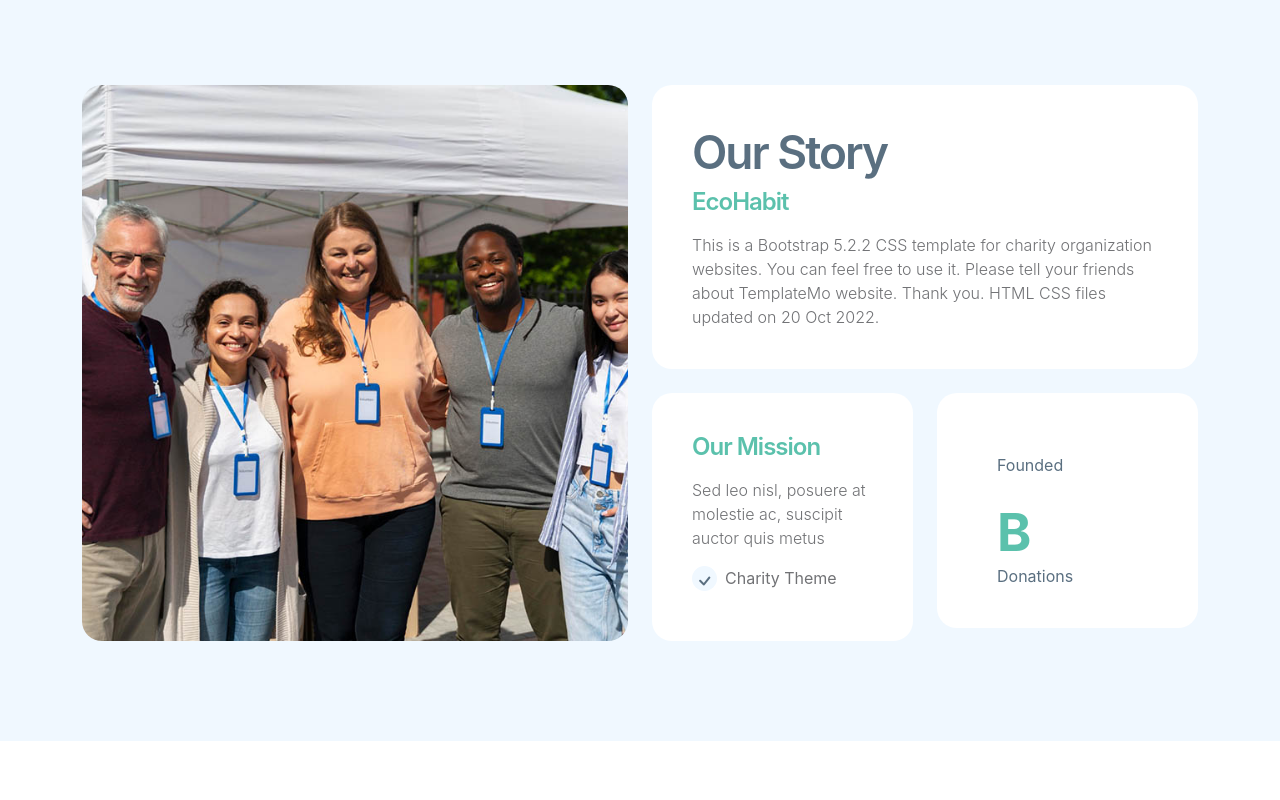
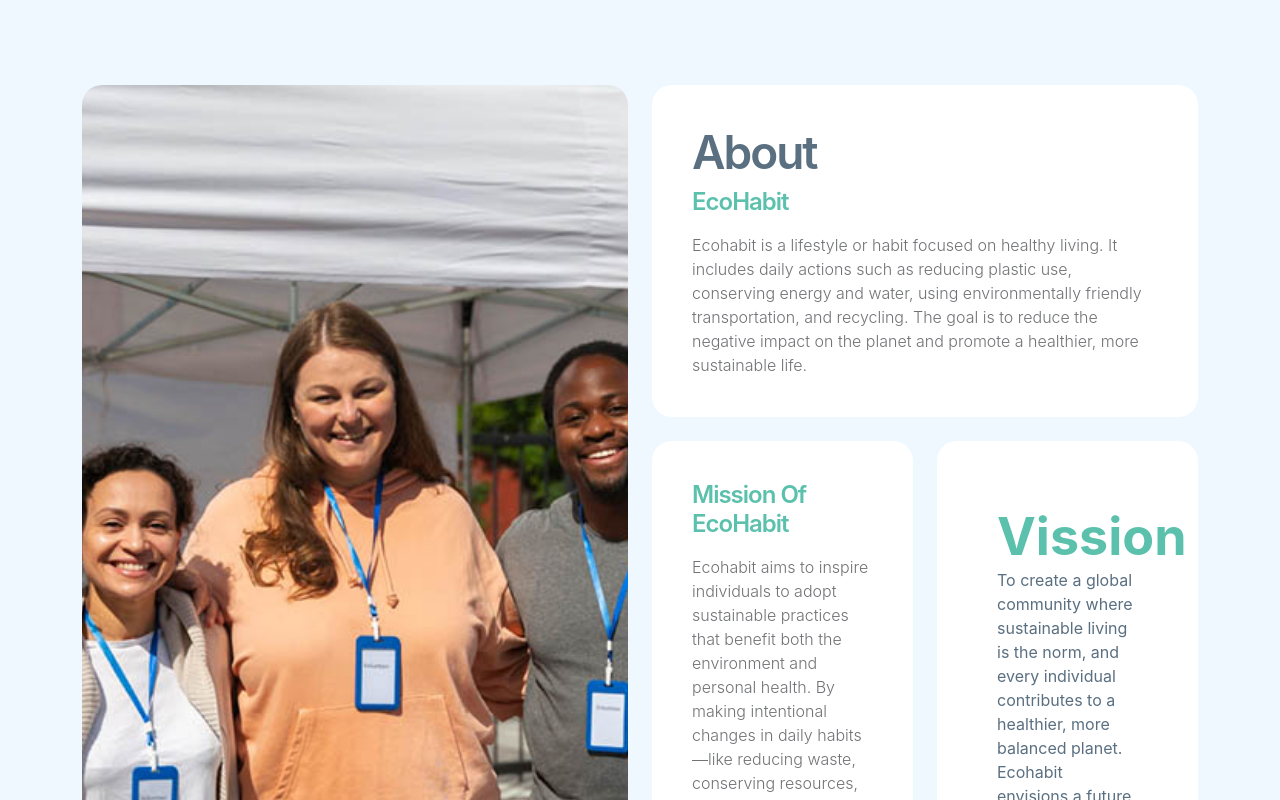
Before and after one commit to norcee25/EcoHabit, a React (Create React App) app: page / in a window 1280 px wide. Shown: the part 1400-2200 px from the top of the page. Built offline with nearby package versions, Linux system fonts and the light colour scheme.

Commit message:
progress 50%

```diff
--- a/src/component/Home/index.js
+++ b/src/component/Home/index.js
@@ -120,15 +120,15 @@ const Home = () => {
           </div>
           <div className="col-lg-6 col-12">
             <div className="custom-text-box">
-              <h2 className="mb-2">Our Story</h2>
+              <h2 className="mb-2">About</h2>
               <h5 className="mb-3">EcoHabit</h5>
-              <p className="mb-0">This is a Bootstrap 5.2.2 CSS template for charity organization websites. You can feel free to use it. Please tell your friends about TemplateMo website. Thank you. HTML CSS files updated on 20 Oct 2022.</p>
+              <p className="mb-0">Ecohabit is a lifestyle or habit focused on healthy living. It includes daily actions such as reducing plastic use, conserving energy and water, using environmentally friendly transportation, and recycling. The goal is to reduce the negative impact on the planet and promote a healthier, more sustainable life.</p>
             </div>
             <div className="row">
               <div className="col-lg-6 col-md-6 col-12">
                 <div className="custom-text-box mb-lg-0">
-                  <h5 className="mb-3">Our Mission</h5>
-                  <p>Sed leo nisl, posuere at molestie ac, suscipit auctor quis metus</p>
+                  <h5 className="mb-3">Mission Of EcoHabit</h5>
+                  <p>Ecohabit aims to inspire individuals to adopt sustainable practices that benefit both the environment and personal health. By making intentional changes in daily habits—like reducing waste, conserving resources, and choosing eco-friendly options—Ecohabit seeks to contribute to a healthier planet and a more sustainable future for all.</p>
                   <ul className="custom-list mt-2">
                     <li className="custom-list-item d-flex">
                       <i className="bi-check custom-text-box-icon me-2" />
@@ -140,18 +140,13 @@ const Home = () => {
               <div className="col-lg-6 col-md-6 col-12">
                 <div className="custom-text-box d-flex flex-wrap d-lg-block mb-lg-0">
                   <div className="counter-thumb">
-                    <div className="d-flex">
-                      <span className="counter-number" data-from={1} data-to={2009} data-speed={1000} />
-                      <span className="counter-number-text" />
-                    </div>
-                    <span className="counter-text">Founded</span>
                   </div>
                   <div className="counter-thumb mt-4">
                     <div className="d-flex">
-                      <span className="counter-number" data-from={1} data-to={120} data-speed={1000} />
-                      <span className="counter-number-text">B</span>
+                      <span className="counter-number" data-from={1} data-to={100} data-speed={900} />
+                      <span className="counter-number-text">Vission </span>
                     </div>
-                    <span className="counter-text">Donations</span>
+                    <span className="counter-text">To create a global community where sustainable living is the norm, and every individual contributes to a healthier, more balanced planet. Ecohabit envisions a future where conscious choices lead to a world with reduced environmental impact, enhanced well-being, and a more sustainable lifestyle for generations to come.</span>
                   </div>
                 </div>
               </div>
```
